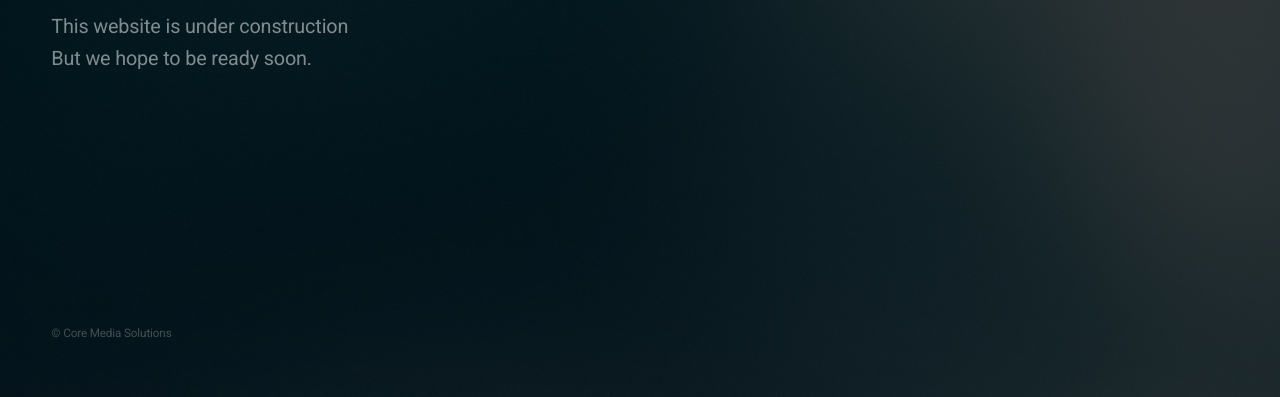
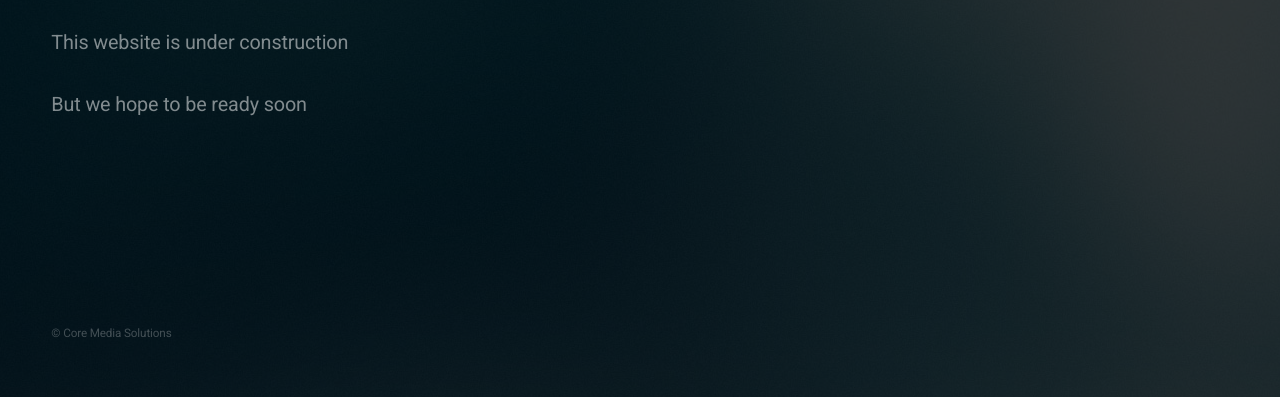
Before and after one commit to philbarr/cms-site, a plain HTML site: page index.html in a window 1280 px wide. Shown: the part 403-800 px from the top of the page. Drawn offline with nearby package versions, Linux system fonts and the light colour scheme; files that its build step writes are made by us from their sources.

Commit message:
change paras

```diff
--- a/index.html
+++ b/index.html
@@ -19,8 +19,9 @@
 		<!-- Header -->
 			<header id="header">
 				<h1>Core Media Solutions</h1>
-				<p>This website is under construction<br />
-				But we hope to be ready soon.</p>
+        <p>&nbsp;</p>
+				<p>This website is under construction</p>
+				<p>But we hope to be ready soon</p>
 			</header>
 
 		<!-- Signup Form
```
